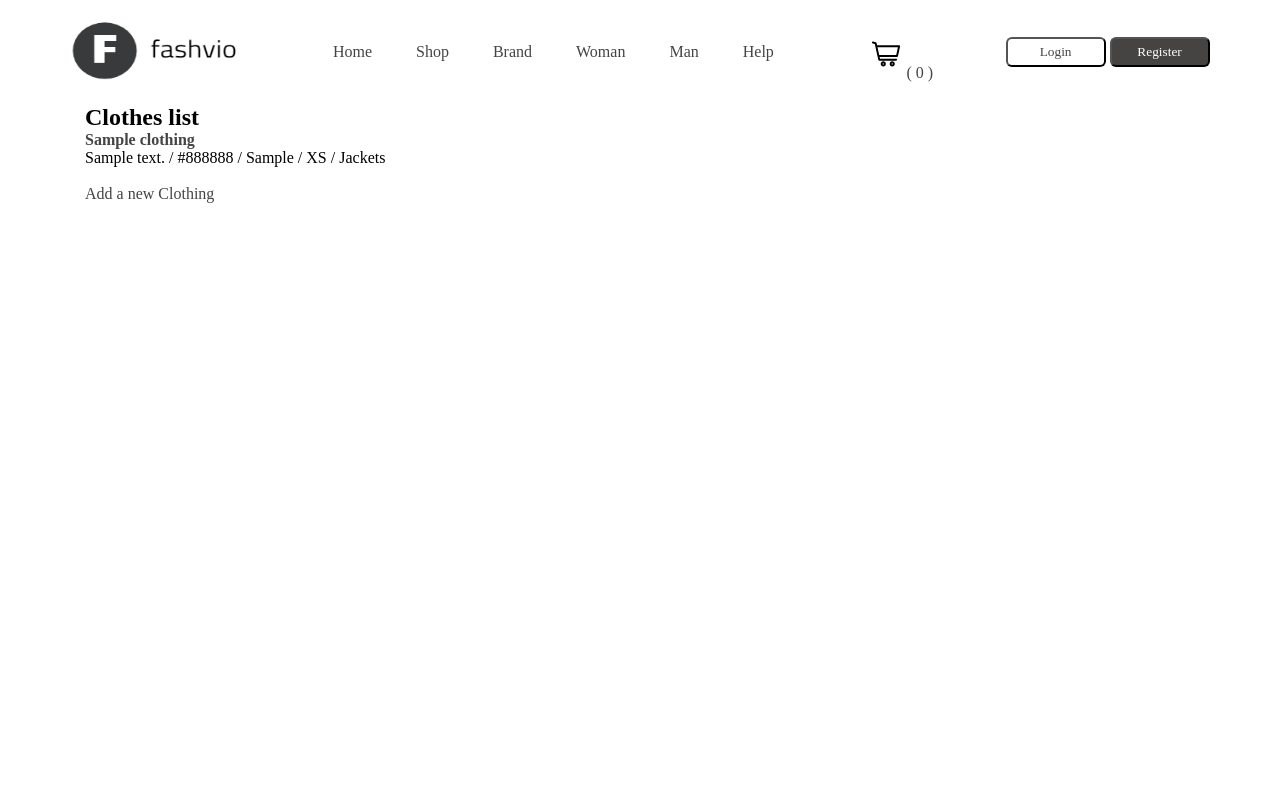
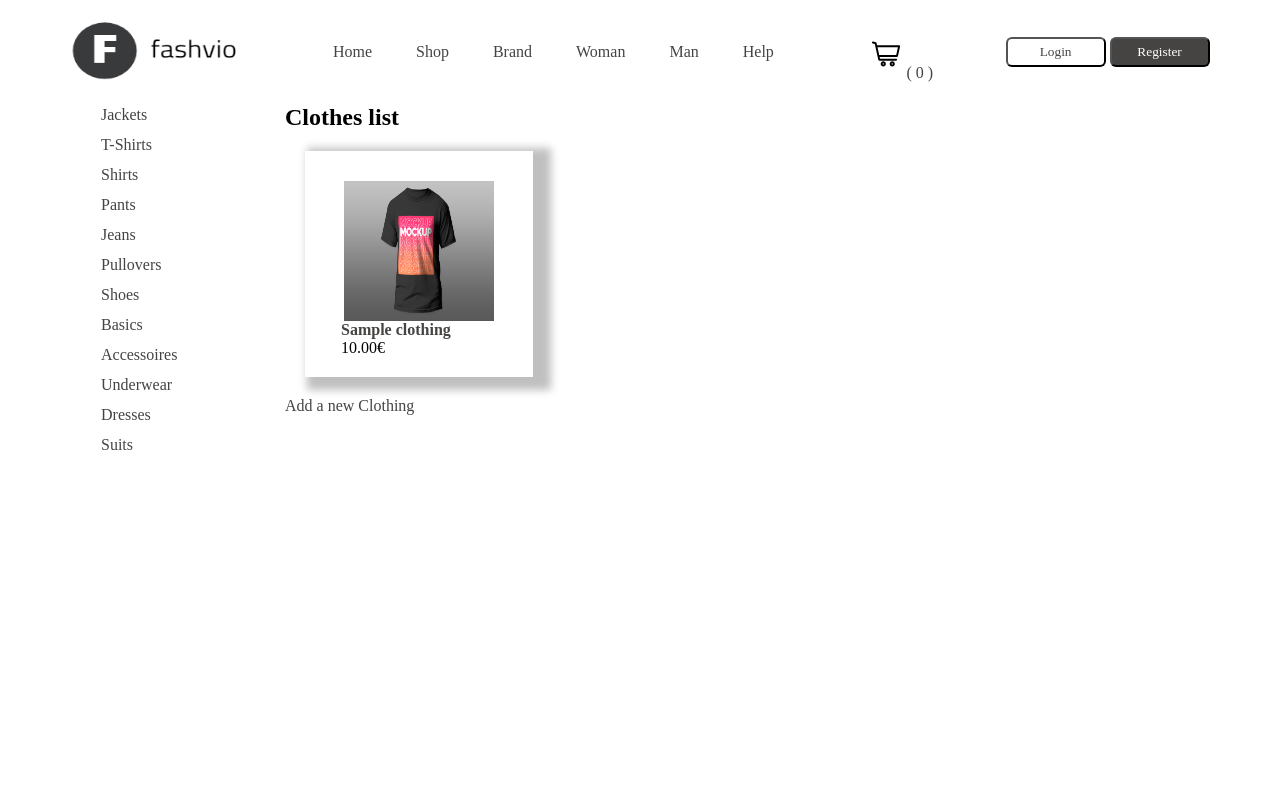
Before and after one commit to Lightbirdv/webshop-django, a Django app: page /browse/show/ in a window 1280 px wide. Run offline with Django 3.2, Linux system fonts and the light colour scheme; tables that the repository leaves empty hold one stand-in row (values such as "Sample post"); some web fonts are replaced.

Commit message:
fixed comments and added filtered item list

```diff
--- a/modelclothing/models.py
+++ b/modelclothing/models.py
@@ -77,7 +77,7 @@ class Clothing(models.Model):
         for vote in clothing_votes:
             rating += vote.rating / len(clothing_votes)
         rating = round(rating,1)
-        return rating
+        return str(rating)
 
 
     def __str__(self):
@@ -93,7 +93,7 @@ class Clothing(models.Model):
 
 class Comment(models.Model):
     text = models.TextField(max_length=500, blank=True)
-    rating = models.IntegerField(default=5)
+    rating = models.IntegerField(default='5')
     timestamp = models.DateTimeField(auto_now_add=True)
     myuser = models.ForeignKey(settings.AUTH_USER_MODEL, on_delete=models.CASCADE)
     clothing = models.ForeignKey(Clothing, on_delete=models.CASCADE)
--- a/modelclothing/templates/clothing-list.html
+++ b/modelclothing/templates/clothing-list.html
@@ -1,20 +1,46 @@
 {% extends 'base.html' %}
 {% load static %}
 
+{% block css %}
+    <link rel="stylesheet" type="text/css" href="{% static 'css/list_style.css' %}">
+{% endblock %}
+
 {% block title %}Clothes list{% endblock %}
+
+{% block sidenav %}
+    <div class="sidenav">
+        <a href="{% url 'clothing-filter' 'Jackets' %}">Jackets</a>
+        <a href="{% url 'clothing-filter' 'T-Shirts' %}">T-Shirts</a>
+        <a href="{% url 'clothing-filter' 'Shirts' %}">Shirts</a>
+        <a href="{% url 'clothing-filter' 'Pants' %}">Pants</a>
+        <a href="{% url 'clothing-filter' 'Jeans' %}">Jeans</a>
+        <a href="{% url 'clothing-filter' 'Pullovers' %}">Pullovers</a>
+        <a href="{% url 'clothing-filter' 'Shoes' %}">Shoes</a>
+        <a href="{% url 'clothing-filter' 'Basics' %}">Basics</a>
+        <a href="{% url 'clothing-filter' 'Accessoires' %}">Accessoires</a>
+        <a href="{% url 'clothing-filter' 'Underwear' %}">Underwear</a>
+        <a href="{% url 'clothing-filter' 'Dresses' %}">Dresses</a>
+        <a href="{% url 'clothing-filter' 'Suits' %}">Suits</a>
+    </div>
+{% endblock %}
 
 {% block content %}
 <div class="list-container">
     <h2>Clothes list</h2>
     <ul>
-        {% for clothing in all_the_clothes %}
-            <div class="list-item">
-                <a href="{{ clothing.id }}/" class="clothing-title"><b>{{ clothing.name }}</b></a><br>
-                {{ clothing.description }} / {{ clothing.color }} / {{ clothing.collection }} / {{ clothing.size }} / {{ clothing.type }}<br>
-                <br>
-            </div>
-        {% endfor %}
+        {% if all_the_clothes %}
+            {% for clothing in all_the_clothes %}
+                <div class="list-item">
+                    <img src="{% static 'img/product-default.jpg' %}" style="width:150px; height:150px;">
+                    <a href="{{ clothing.id }}/" class="clothing-title"><b>{{ clothing.name }}</b></a>
+                    <br><p>{{ clothing.price }}€</p>
+                </div>
+            {% endfor %}
+            {% else %}
+                <p>Oops! Looks like this category is empty</p>
+        {% endif %}
     </ul>
+    <div class="clear"></div>
     <a href={% url 'clothing-create' %}>Add a new Clothing</a><br>
 </div>
 {% endblock %}
--- a/modelclothing/urls.py
+++ b/modelclothing/urls.py
@@ -4,6 +4,7 @@ from . import views
 urlpatterns = [
     path('show/', views.all_clothing_list, name='clothing-list'),
     path('show/<int:pk>/', views.clothing_detail, name='clothing-detail'),
+    path('show/filter/<str:filter>/', views.filtered_clothing_list, name='clothing-filter'),
     path('delete/clothing/<int:pk>/', views.clothing_delete, name='clothing-delete'),
     path('search/', views.clothing_search, name='clothing-search'),
     path('create/comment/<int:pk>/', views.comment_create, name='comment-create'),
--- a/modelclothing/views.py
+++ b/modelclothing/views.py
@@ -2,7 +2,6 @@ from django.shortcuts import render, redirect
 from django.urls import reverse_lazy
 from .forms import ClothingForm, CommentForm, SearchForm
 from .models import Clothing, Comment
-
 
 
 def all_clothing_list(request):
@@ -11,6 +10,11 @@ def all_clothing_list(request):
     print(context)
     return render(request, 'clothing-list.html', context)
 
+def filtered_clothing_list(request, filter):
+    filtered_clothes = Clothing.objects.filter(type=filter)
+    print(filtered_clothes)
+    context = {'all_the_clothes': filtered_clothes}
+    return render(request, 'clothing-list.html', context)
 
 def clothing_detail(request, **kwargs):
     clothing_id = kwargs['pk']
@@ -62,7 +66,7 @@ def comment_create(request, **kwargs):
     print('clothing_id: ' + str(clothing_id))
     print('text: ' + str(text))
     print('rating: ' + str(rating))
-    form = CommentForm()
+    form = CommentForm(request.POST)
     form.instance.text = text
     form.instance.rating = int(rating)
     form.instance.myuser = request.user
--- /dev/null
+++ b/static/css/list_style.css
@@ -0,0 +1,59 @@
+/* The sidebar menu */
+.sidenav {
+    height: 100%;
+    width: 180px;
+    position: fixed;
+    z-index: 1;
+    top: 10%;
+    left: 85px;
+    overflow-x: hidden;
+    padding-top: 20px;
+  }
+
+  .sidenav a {
+    padding: 6px 8px 6px 16px;
+    text-decoration: none;
+    color: #464443;
+    display: block;
+  }
+
+  .sidenav a:hover {
+    color: #928E8E;
+  }
+
+  @media screen and (max-height: 450px) {
+    .sidenav {padding-top: 15px;}
+    .sidenav a {font-size: 18px;}
+  }
+
+  .list-container {
+      margin-left: 200px;
+  }
+
+  .list-item {
+    position: relative;
+    box-shadow: 10px 5px 8px 8px rgba(0, 0, 0, 0.25);
+    width:25%;
+    float: left;
+    padding: 20px;
+    margin: 20px;
+  }
+
+  .list-item img {
+    display: block;
+    margin-left: auto;
+    margin-right: auto;
+    padding-top: 10px;
+  }
+
+  .list-item b {
+      padding: 16px;
+  }
+
+  .list-item p {
+      padding-left: 16px;
+  }
+
+  .clear {
+      clear: both;
+  }
--- a/templates/base.html
+++ b/templates/base.html
@@ -40,6 +40,7 @@
             </div>
         {% endif %}
     </header>
+    {% block sidenav %}{% endblock %}
     {% block hero %}{% endblock %}
     <div class="page__wrapper">
         {% block content %}#
--- a/useradmin/views.py
+++ b/useradmin/views.py
@@ -26,7 +26,6 @@ class MyLoginView(LoginView):
         auth_login(self.request, form.get_user())
         return HttpResponseRedirect(self.get_success_url())
 
-
 class MyUserListView(generic.ListView):
     model = MyUser
     context_object_name = 'all_myusers'
```
Also changed, not shown: modelclothing/migrations/0011_alter_comment_rating.py (added), modelclothing/migrations/0012_alter_comment_rating.py (added), static/img/product-default.jpg (added), useradmin/migrations/0009_alter_myuser_date_of_birth.py (added), useradmin/migrations/0010_alter_myuser_date_of_birth.py (added).
